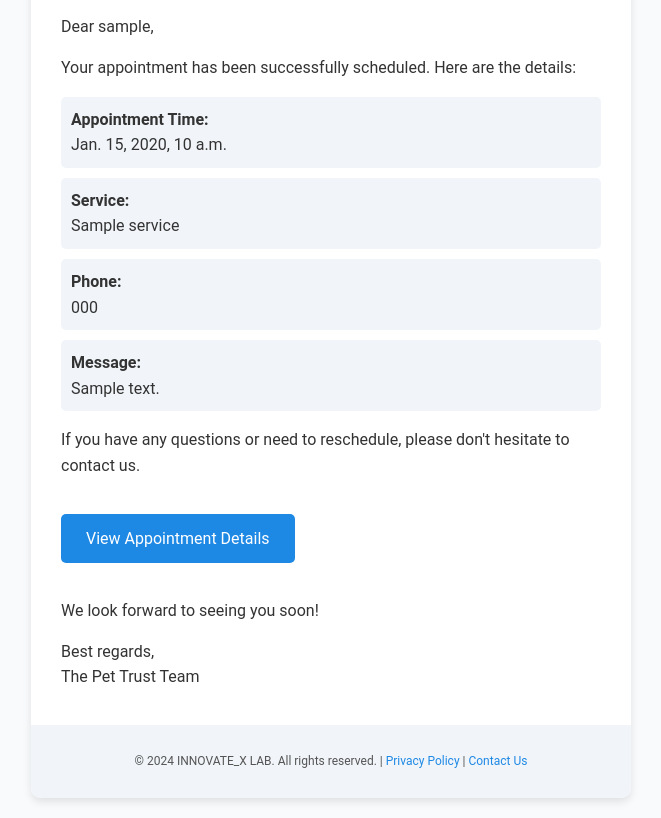
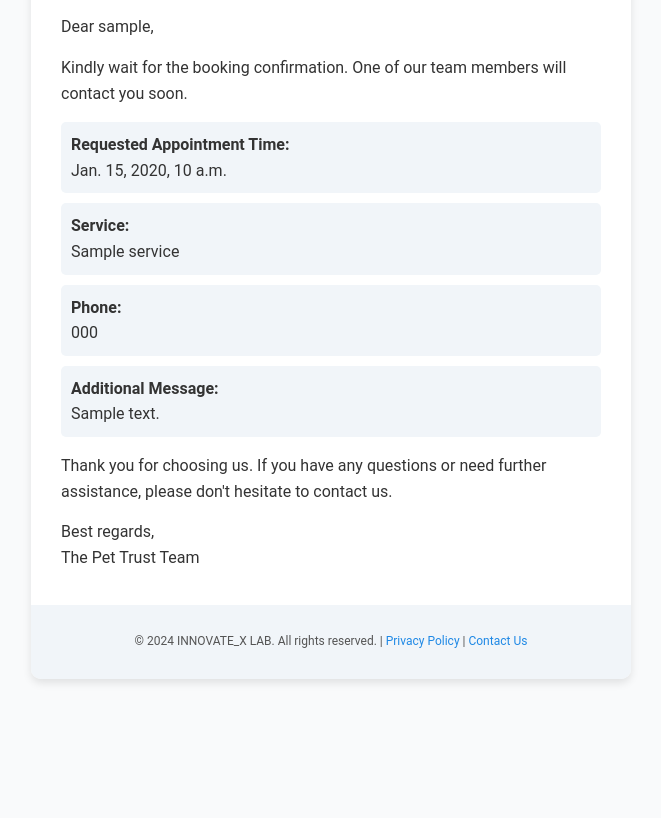
Before and after one commit to Jishnu9594/pettrust_backend, a Django app: template local_apps/message_utility/templates/message_utility/appointment_confirmation.html in a window 1280 px wide. Shown: the part 249-1067 px from the top of the page, without its empty margins (309-970 px from the left). After the commit the page ends 932 px from the top, so only its background shows below. Run offline with Django 4.2, Linux system fonts and the light colour scheme; the template is opened without the code that fills it: most values are stand-ins (such as "Sample title", 1, 10 or a date in 2020).

Commit message:
chnages updated

```diff
--- a/local_apps/message_utility/templates/message_utility/appointment_confirmation.html
+++ b/local_apps/message_utility/templates/message_utility/appointment_confirmation.html
@@ -3,7 +3,7 @@
   <head>
     <meta charset="UTF-8" />
     <meta name="viewport" content="width=device-width, initial-scale=1.0" />
-    <title>Appointment Confirmation</title>
+    <title>Booking Details</title>
     <style>
       body {
         font-family: "Roboto", Arial, sans-serif;
@@ -92,17 +92,17 @@
           src="https://pet-trust.vercel.app/assets/img/logo/pettrustlogo"
           alt="Company Logo"
         />
-        <h1>Appointment Confirmation</h1>
+        <h1>Booking Details</h1>
       </div>
       <div class="content">
         <p>Dear {{ data.user_name }},</p>
         <p>
-          Your appointment has been successfully scheduled. Here are the
-          details:
+          Kindly wait for the booking confirmation. One of our team members will
+          contact you soon.
         </p>
         <ul>
           <li>
-            <strong>Appointment Time:</strong>
+            <strong>Requested Appointment Time:</strong>
             {{ data.appointment_time }}
           </li>
           <li>
@@ -114,16 +114,14 @@
             {{ data.phone }}
           </li>
           <li>
-            <strong>Message:</strong>
+            <strong>Additional Message:</strong>
             {{ data.message }}
           </li>
         </ul>
         <p>
-          If you have any questions or need to reschedule, please don't hesitate
-          to contact us.
+          Thank you for choosing us. If you have any questions or need further
+          assistance, please don't hesitate to contact us.
         </p>
-        <a href="#" class="cta-button">View Appointment Details</a>
-        <p>We look forward to seeing you soon!</p>
         <p>Best regards,<br />The Pet Trust Team</p>
       </div>
       <div class="footer">
--- a/local_apps/pet/views.py
+++ b/local_apps/pet/views.py
@@ -116,7 +116,7 @@ class ContactFormCreateView(generics.CreateAPIView):
         response = super().create(request, *args, **kwargs)
         # Add a custom message to the response
         response.data = {
-            "message": "Your appointment has been successfully scheduled! You will receive a confirmation email shortly.",
+              "message": "Kindly wait for confirmation. Our team will contact you shortly. Thank you for choosing us. - Pet Trust Team",
             "appointment_details": response.data,
         }
         return Response(response.data, status=status.HTTP_201_CREATED)
```
Also changed, not shown: db.sqlite3.
